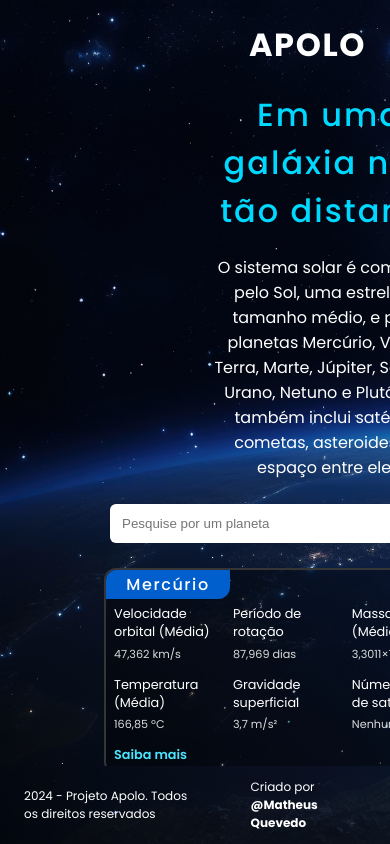
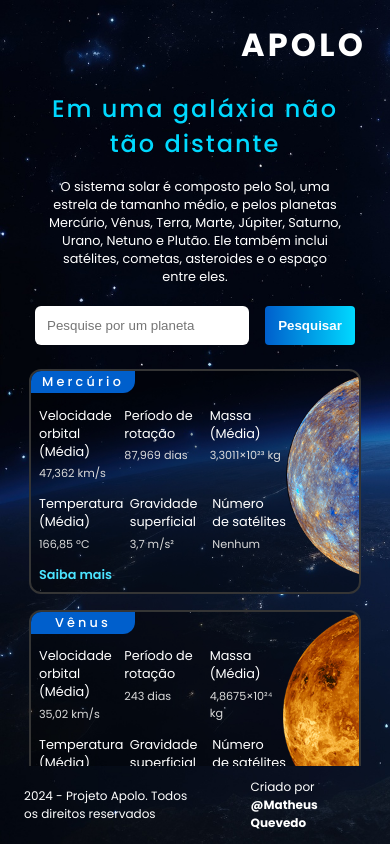
Before and after one commit to mthquevedo/Apolo-Imersao-Alura, a plain HTML site: page index.html in a window 390 px wide. Both pictures are taken after a click on the button "Iniciar agora". Drawn offline with Linux system fonts and the light colour scheme.

Commit message:
Criação: as estilizações mobile foram criadas

```diff
--- a/style.css
+++ b/style.css
@@ -111,7 +111,6 @@ html {
     display: flex;
     flex-direction: column;
     align-items: center;
-    /* margin-top: 3rem; */
 }
 
 .busca_container_descricao {
@@ -200,12 +199,11 @@ html {
     border-radius: 0px 0px 12px 0px;
 }
 
-
 .resultado_planeta img {
     position: absolute;
     width: 22rem;
     top: -1.5rem;
-    right: -11rem;
+    right: -11.4rem;
     user-select: none;
 }
 
@@ -235,7 +233,8 @@ html {
     display: flex;
     align-items: start;
     justify-content: flex-start;
-    gap: 0.7rem;
+    gap: 0.4rem;
+    z-index: 2;
 }
 
 .info_cel {
@@ -257,43 +256,9 @@ html {
     margin: 0;
 }
 
-/* section {
-    display: flex;
-    flex-direction: column;
-    align-items: center;
-    margin-bottom: 3rem;
-}
-
-section input {
-    width: 30rem;
-    border: none;
-    padding: 1rem;
-    border-radius: 1.5rem;
-    margin-bottom: 1rem;
-    color: #45474B;
-    font-size: 1rem;
-    box-sizing: border-box;
-}
-
-section button {
-    padding: 0.8rem 1.2rem;
-    border: none;
-    border-radius: 1.5rem;
-    background-color: #30475E;
-    color: #F5F7F8;
-    font-size: 1rem;
-    cursor: pointer;
-}
-
-section button:hover {
-    background-color: #30475E;
-    box-shadow: 0 4px 8px rgba(0, 0, 0, 0.2);
-} */
-
 .resultados-pesquisa {
     width: 60rem;
     height: 46vh;
-    overflow-y: auto;
     margin-top: 1rem;
     padding: 1rem;
     border-radius: 0.6rem;
@@ -414,40 +379,86 @@ section button:hover {
 }
 
 @media (max-width: 480px) {
+    .home__main {
+        justify-content: center;
+        overflow-x: hidden;
+    }
 
-    h1 {
-        font-size: 1.8rem;
+    header {
+        z-index: 12;
+    }
 
-        letter-spacing: 0.1rem;
+    .intro {
+        width: 100vw;
+        padding-left: 8%;
 
     }
 
-    section input {
-        width: 17rem;
-
+    .intro h2 {
+        font-size: 4rem;
+        line-height: 4.5rem;
     }
 
-    section button {
-        padding: 0.6rem 1rem;
-
-        font-size: 0.9rem;
-
-    }
-
-    .resultados-pesquisa {
-        width: 90%;
-
-        height: 50vh;
-
-    }
-
-    .item-resultado h2 {
-        font-size: 1.1rem;
-
+    .intro h3 {
+        color: #00d9ff;
+        font-size: 0.7rem;
+        padding-right: 48%;
     }
 
     footer {
-        font-size: 0.9rem;
+        z-index: 10;
+    }
 
+    .planetas_sec {
+        padding-left: 1rem;
+        padding-right: 1rem;
+    }
+
+    .busca_container_descricao {
+        width: 60%;
+        text-align: center;
+    }
+
+    .busca_container_descricao h3 {
+        font-size: 1.5rem;
+        letter-spacing: 2px;
+        font-weight: 500;
+        margin: 0;
+        padding: 0;
+        padding-bottom: 4px;
+    }
+
+    .busca_container_descricao p {
+        font-size: 0.8rem;
+    }
+
+    .busca_planetas input {
+        width: 190px;
+    }
+
+    .busca_planetas button {
+        width: 90px;
+    }
+
+    .resultados_container {
+        gap: 1rem;
+    }
+
+    .resultado_planeta {
+        width: 80vw;
+    }
+
+    .planeta_nome {
+        width: 100px;
+        text-align: center;
+        font-size: 0.8rem;
+    }
+
+    .resultado_planeta img {
+        position: absolute;
+        width: 20rem;
+        top: -1rem;
+        right: -12rem;
+        user-select: none;
     }
 }
```
